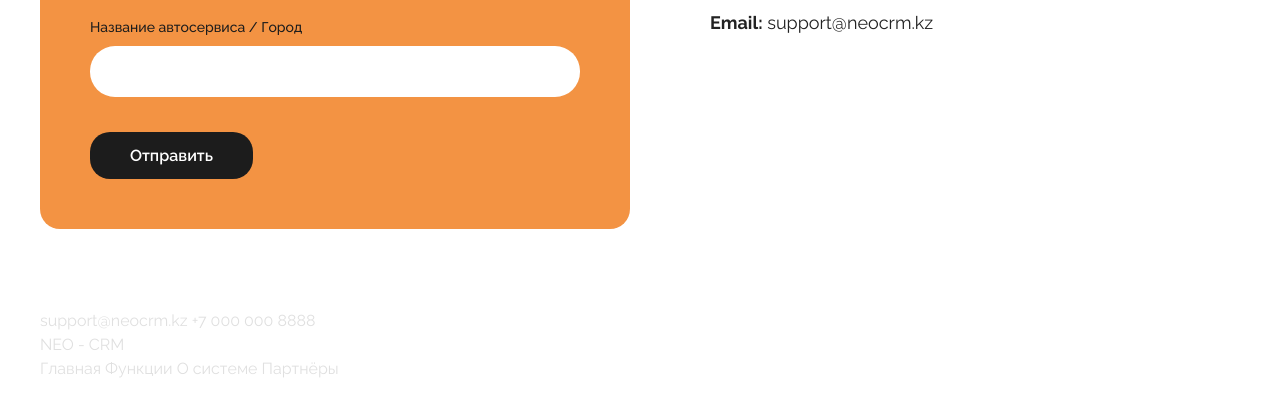
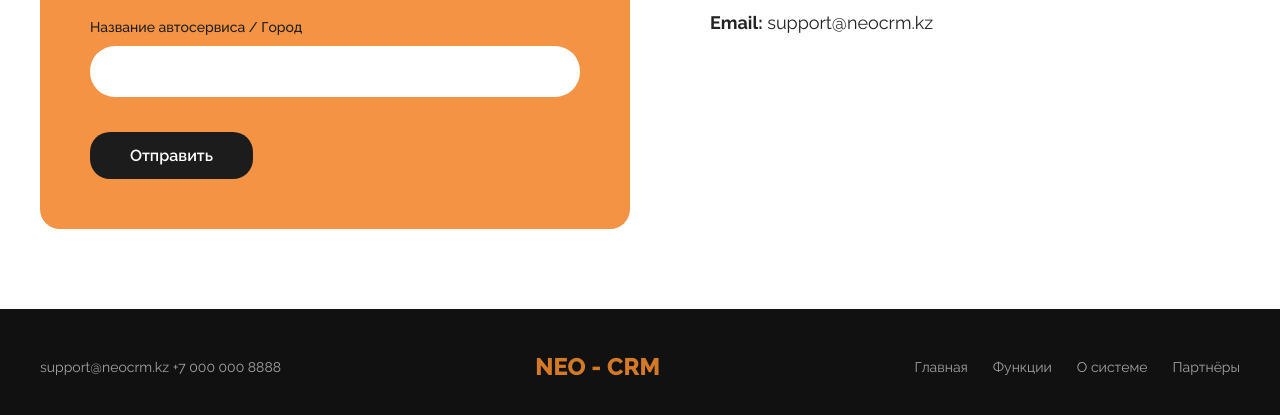
Before and after one commit to kindestidiot98/neo-crm-206, a plain HTML site: page index.html in a window 1280 px wide. Shown: the part 3638-4053 px from the top of the page. Before the commit the page ends 4019 px from the top, so only its background shows below. Drawn offline with Linux system fonts and the light colour scheme.

Commit message:
feat(css):добавлены стили для footer

```diff
--- a/css/style.css
+++ b/css/style.css
@@ -598,3 +598,51 @@ img {
 .mt-custom {
     margin-top: 30px;
 }
+
+
+.footer{
+    background-color: var(--color-bg-black);
+    padding: 40px 0;
+    color: var(--color-text-main);
+    font-size: 14px;
+}
+
+.footer__container {
+    display: flex;
+    justify-content: space-between;
+    align-items: center;
+}
+
+.footer_contacts {
+    display: flex;
+    flex-direction: column;
+    align-items: center;
+}
+
+.footer__link {
+    display: inline-block;
+    opacity: 0.7;
+}
+
+.footer__link:hover {
+    color: var(--color-primary);
+}
+
+.footer__logo {
+    font-size: 24px;
+    font-weight: 800;
+    color: var(--color-primary);
+}
+
+.footer__nav{
+    display: flex;
+    gap: 25px;
+}
+
+.footer__nav-link {
+    opacity: 0.7;
+}
+
+.footer__nav-link:hover{
+    color: var(--color-primary);
+}
```
